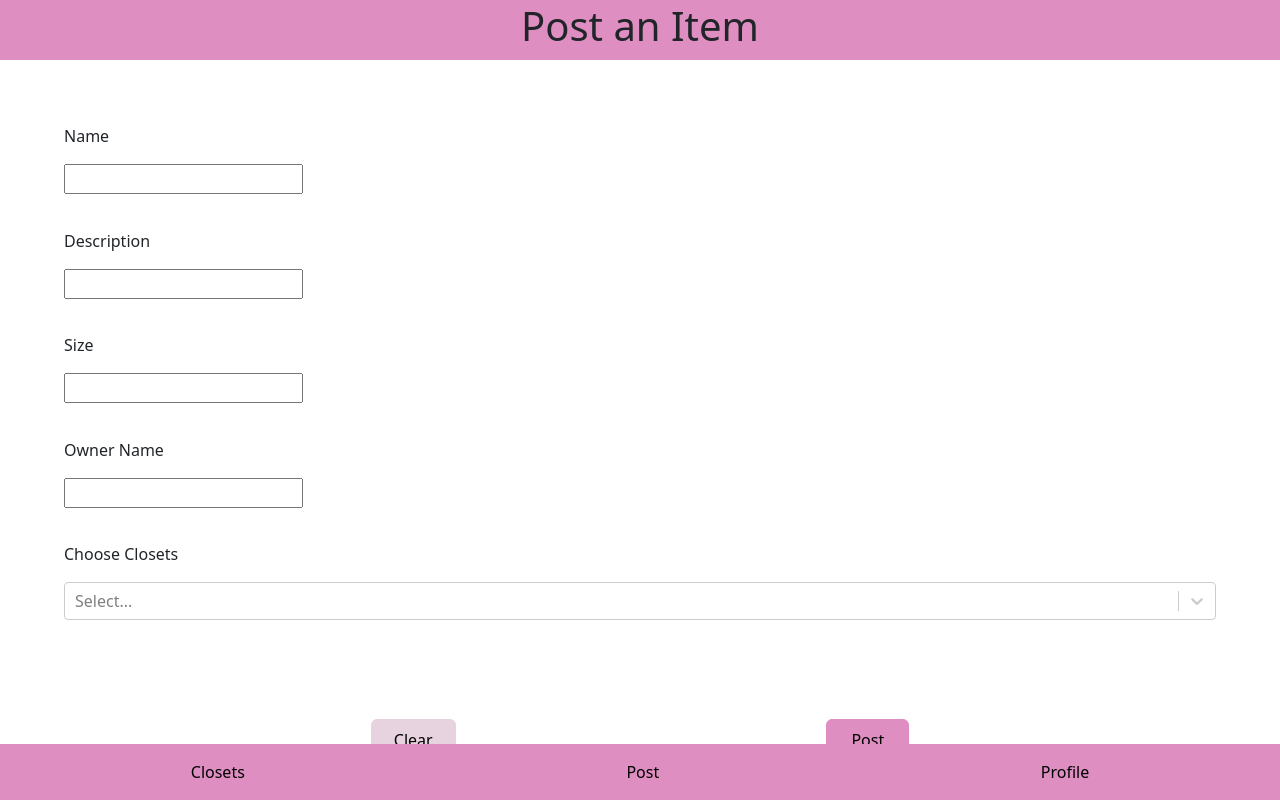
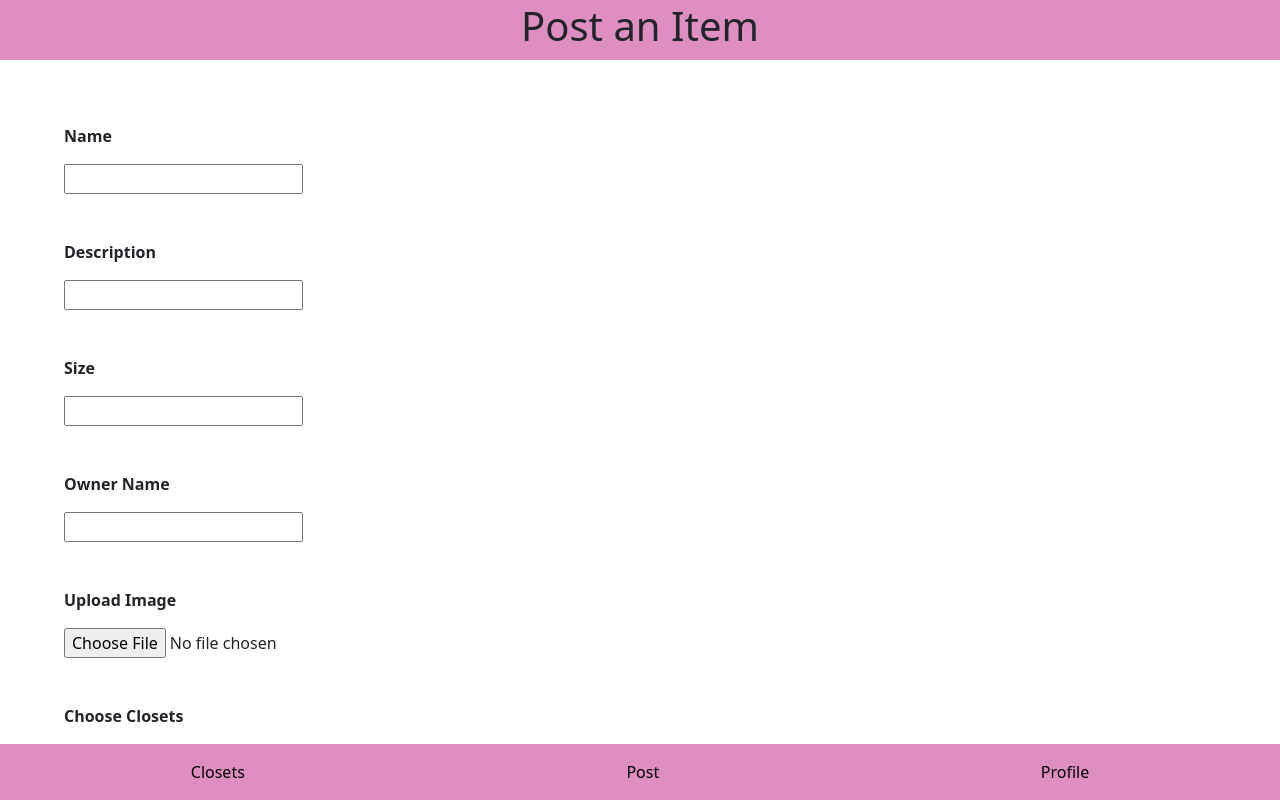
Before and after one commit to samikaiyer/ensemble-hci, a React (Create React App) app: page /post in a window 1280 px wide. Shown: the top 800 px of the page. Built offline with nearby package versions, Linux system fonts and the light colour scheme.

Commit message:
finished post input

```diff
--- a/src/Pages/Post.css
+++ b/src/Pages/Post.css
@@ -27,7 +27,7 @@
 }
 
 .individualinputs {
-    padding-bottom: 3%;
+    padding-bottom: 4%;
 }
 
 .buttoncontainer {
--- a/src/Pages/Post.js
+++ b/src/Pages/Post.js
@@ -16,23 +16,27 @@ function Post() {
       <ScreenHeader text="Post an Item" />
       <div className="inputcontainer">
         <div className="individualinputs">
-          <p>Name</p>
+          <p><strong>Name</strong></p>
           <input></input>
         </div>
         <div className="individualinputs">
-          <p>Description</p>
+          <p><strong>Description</strong></p>
           <input></input>
         </div>
         <div className="individualinputs">
-          <p>Size</p>
+          <p><strong>Size</strong></p>
           <input></input>
         </div>
         <div className="individualinputs">
-          <p>Owner Name</p>
+          <p><strong>Owner Name</strong></p>
           <input></input>
         </div>
         <div className="individualinputs">
-          <p>Choose Closets</p>
+          <p><strong>Upload Image</strong></p>
+          <input type="file" accept="image/*" />
+        </div>
+        <div className="individualinputs">
+          <p><strong>Choose Closets</strong></p>
           <Select isMulti options={closets} closeMenuOnSelect={false}> </Select>
         </div>
       </div>
--- a/src/Pages/Profile.js
+++ b/src/Pages/Profile.js
@@ -1,10 +1,11 @@
 import React from "react";
+import ScreenHeader from "../components/ScreenHeader";
 
 function Profile() {
   return (
     <div className="page">
-      <h2>Profile</h2>
-      <p>picture and outfits and closets go here</p>
+      <ScreenHeader text="Profile" />
+      <p>picture and outfits go here</p>
     </div>
   );
 }
```
